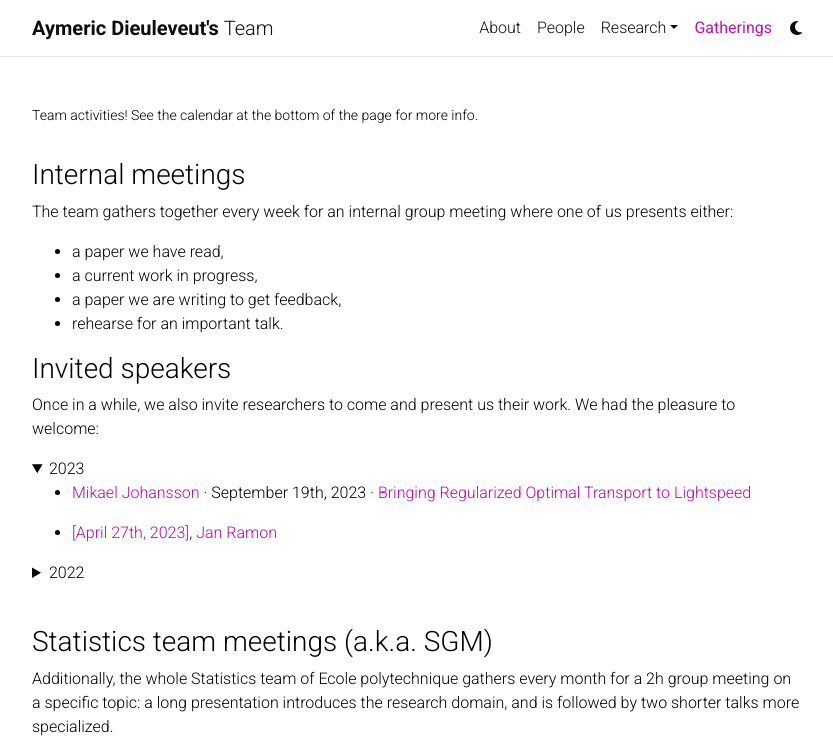
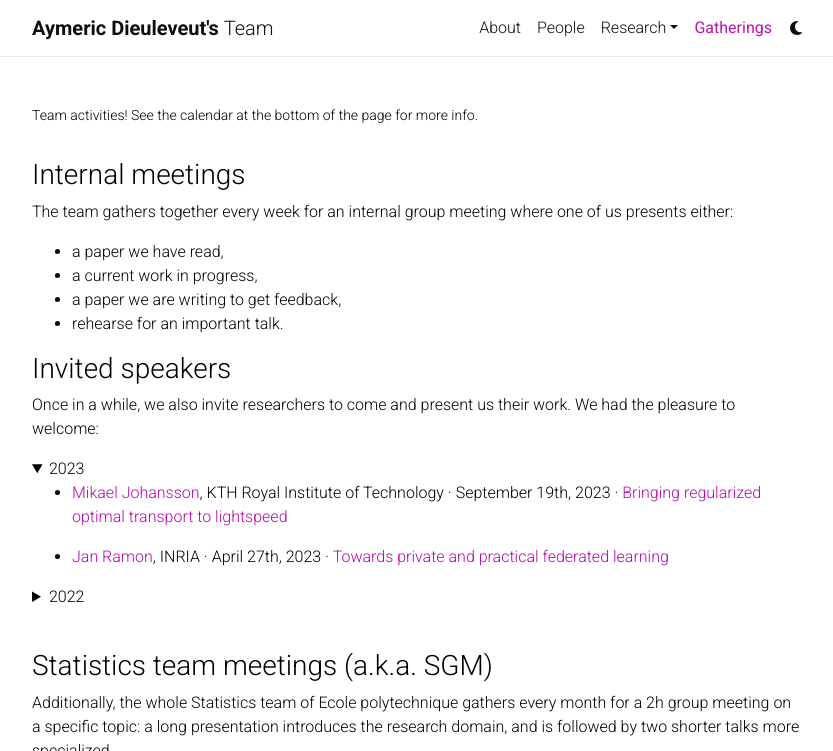
Before and after one commit to adieuleveutteam/adieuleveutteam.github.io, a Jekyll site: the page built from _pages/gatherings.md, in a window 1280 px wide and 900 px high, cut to the strip 0-751 px from the top of the window. Shown: the whole strip, without its empty margins (223-1056 px from the left). Built offline with Jekyll 4.4.1, drawn with Linux system fonts in a browser that asks for light colours; comment, search, counter and statistics services are not loaded; a style sheet for code colours, icons or effects is not loaded.

Commit message:
change display of invited speakers

```diff
--- a/_pages/gatherings.md
+++ b/_pages/gatherings.md
@@ -23,10 +23,8 @@
 2023
 </summary>
 <ul>
-<li><p> <a href="https://people.kth.se/~mikaelj/">Mikael Johansson</a> · September 19th, 2023 · <a href="https://www.hi-paris.fr/2023/09/11/research-seminar-bringing-regularized-optimal-transport-to-lightspeed/">
-Bringing Regularized Optimal Transport to Lightspeed</a> </p> </li>
-<li><p> <a href="https://www.hi-paris.fr/2023/03/09/hi-paris-seminar-jan-ramon-2023/">
-[April 27th, 2023]</a>, <a href="http://researchers.lille.inria.fr/jramon/">Jan Ramon</a> </p></li>
+<li><p> <a href="https://people.kth.se/~mikaelj/">Mikael Johansson</a>, KTH Royal Institute of Technology · September 19th, 2023 · <a href="https://www.hi-paris.fr/2023/09/11/research-seminar-bringing-regularized-optimal-transport-to-lightspeed/"> Bringing regularized optimal transport to lightspeed </a> </p> </li>
+<li><p> <a href="http://researchers.lille.inria.fr/jramon/">Jan Ramon</a>, INRIA · April 27th, 2023 · <a href="https://www.hi-paris.fr/2023/03/09/hi-paris-seminar-jan-ramon-2023/"> Towards private and practical federated learning </a></p></li>
 </ul>
 </details>
 <details>
@@ -34,12 +32,9 @@
 2022
 </summary>
 <ul>
-<li><p> <a href="https://www.hi-paris.fr/2022/05/06/seminar-aaditya-ramdas-23-may-2022/">
-[May 23rd, 2022]</a>, <a href="https://www.stat.cmu.edu/~aramdas/">Aaditya Ramdas</a> </p></li>
-<li><p> <a href="https://www.hi-paris.fr/2022/04/19/exceptional-seminar-cristobal-guzman-21-april-2022/">
-[April 21st, 2022]</a>, <a href="https://sites.google.com/view/cguzman/">Cristobal Guzman</a> </p></li>
-<li><p> <a href="https://www.hi-paris.fr/2022/04/04/exceptionnal-seminar-reinhard-heckel-06-april-2022/">
-[April 6th, 2022]</a>, <a href="https://reinhardheckel.com/">Reinhard Heckel</a> </p></li>
+<li><p> <a href="https://www.stat.cmu.edu/~aramdas/">Aaditya Ramdas</a>, Carnegie Mellon University · May 23rd, 2022 · <a href="https://www.hi-paris.fr/2022/05/06/seminar-aaditya-ramdas-23-may-2022/"> Conformal prediction beyond exchangeability </a></p></li>
+<li><p> <a href="https://sites.google.com/view/cguzman/">Cristobal Guzman</a>, Catholic University of Chile · April 21st, 2022 · <a href="https://www.hi-paris.fr/2022/04/19/exceptional-seminar-cristobal-guzman-21-april-2022/"> Non-euclidean differentially private stochastic convex optimization </a> </p></li>
+<li><p> <a href="https://reinhardheckel.com/">Reinhard Heckel</a>, Technical University of Munich · April 6th, 2022 · <a href="https://www.hi-paris.fr/2022/04/04/exceptionnal-seminar-reinhard-heckel-06-april-2022/"> Measuring and enhancing robustness in deep learning based compressive sensing </a> </p></li>
 </ul>
 </details>
 
```
